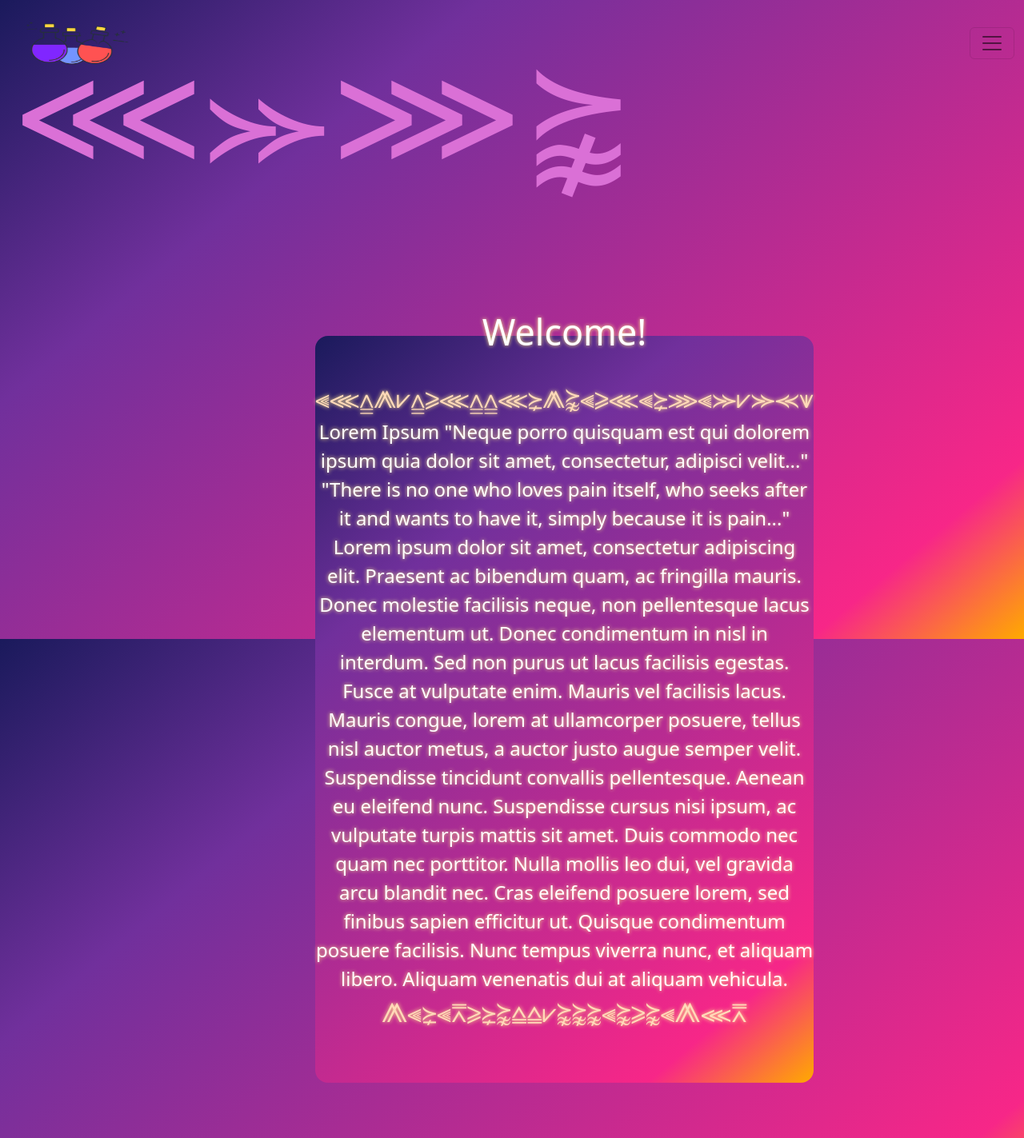
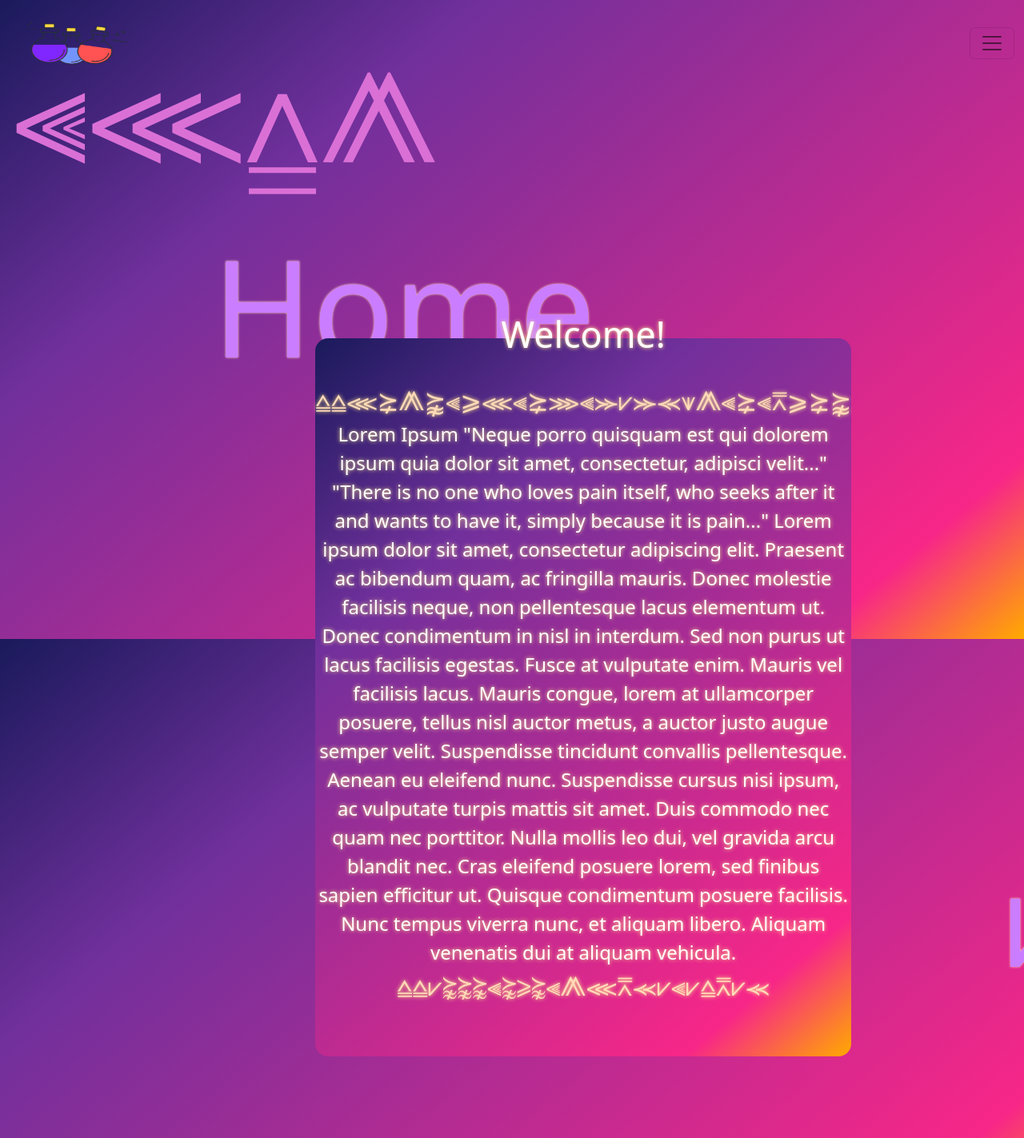
Before and after one commit to Cdwright93/ecomm-frontend-capstone, a React (Create React App) app: page / in a window 1280 px wide. Shown: the top 1423 px of the page at 80% size. Built offline with nearby package versions, Linux system fonts and the light colour scheme; no server answers.

Commit message:
more styling

```diff
--- a/src/App.css
+++ b/src/App.css
@@ -248,7 +248,7 @@
   text-shadow: 0 0 5px rgb(255, 234, 138);
 }
 .home-header {
-  font-size: calc(1.3rem + 1vmin);
+  font-size: calc(3rem + 1vmin);
   text-shadow: 0 0 5px rgb(255, 234, 138);
   display: flex;
   flex-direction: column;
@@ -263,7 +263,7 @@
   background-attachment: fixed;
   position: relative;
   z-index: 0;
-  top: 27px;
+  top: -373px;
   left: 0;
   margin: 0;
   margin-top: 0px;
@@ -362,9 +362,36 @@
   padding: 0;
   width: 100%;
   height: 100%;
-  background-image: linear-gradient( 140deg, hsl(240deg 56% 23%) 0%, hsl(276deg 53% 40%) 27%, hsl(332deg 93% 56%) 88%, hsl(40deg 100% 50%) 100% );
+  background-image: linear-gradient( 140deg, hsl(240deg 56% 23%) 0%, #71309c 27%, hsl(332deg 93% 56%) 88%, hsl(40deg 100% 50%) 100% );
   background-size: cover;
   background-position: center;
   background-repeat: no-repeat;
   background-attachment: fixed;
 }
+
+.page-h2 {
+  font-size: calc(10rem + 1vmin);
+  display: flex;
+  flex-direction: column;
+  justify-content: center;
+  margin-bottom: 0;
+  position: relative;
+  z-index: -1;
+  top: -7rem;
+  left: -8rem;
+  color: #cb7dff;
+  text-shadow: 0 0 3px rgb(255, 221, 188);
+}
+.page-h1-bottom {
+  font-size: calc(10rem + 1vmin);
+  display: flex;
+  flex-direction: column;
+  justify-content: center;
+  margin-bottom: 0;
+  position: relative;
+  z-index: 1;
+  top: 28rem;
+  right: -54rem;
+  color: #cb7dff;
+  text-shadow: 0 0 3px rgb(255, 221, 188);
+}
--- a/src/Pages/HomePage.js
+++ b/src/Pages/HomePage.js
@@ -28,11 +28,13 @@ const Home = (props) => {
 		}
 		return randomWeirdSymbols;
 	}
-	//generate some ipsum lorem text in the p tag below
+
 	return (
 		<div className="pageheader">
-			<div>
+			<div className="symbol-decorations">
 				<h3 className="page-h1">{randomizeWeirdSymbols(4)}</h3>
+				<h3 className="page-h2">Home</h3>
+				<h3 className="page-h1-bottom">{randomizeWeirdSymbols(4)}</h3>
 				{user ? (
 				<div className="home-header">
 					<h3 className="page-h3">Welcome back, {user.userdata.firstname}</h3>
@@ -42,8 +44,7 @@ const Home = (props) => {
 						<p className="page-p">
 						Lorem Ipsum
 "Neque porro quisquam est qui dolorem ipsum quia dolor sit amet, consectetur, adipisci velit..."
-"There is no one who loves pain itself, who seeks after it and wants to have it, simply because it is pain..."
-
+"What is the line between Art and dark magic?"
 Lorem ipsum dolor sit amet, consectetur adipiscing elit. Praesent ac bibendum quam, ac fringilla mauris. Donec molestie facilisis neque, non pellentesque lacus elementum ut. Donec condimentum in nisl in interdum. Sed non purus ut lacus facilisis egestas. Fusce at vulputate enim. Mauris vel facilisis lacus. Mauris congue, lorem at ullamcorper posuere, tellus nisl auctor metus, a auctor justo augue semper velit. Suspendisse tincidunt convallis pellentesque. Aenean eu eleifend nunc. Suspendisse cursus nisi ipsum, ac vulputate turpis mattis sit amet. Duis commodo nec quam nec porttitor. Nulla mollis leo dui, vel gravida arcu blandit nec. Cras eleifend posuere lorem, sed finibus sapien efficitur ut. Quisque condimentum posuere facilisis. Nunc tempus viverra nunc, et aliquam libero. Aliquam venenatis dui at aliquam vehicula.
 						</p>
 						<p className="w-sym">
```
